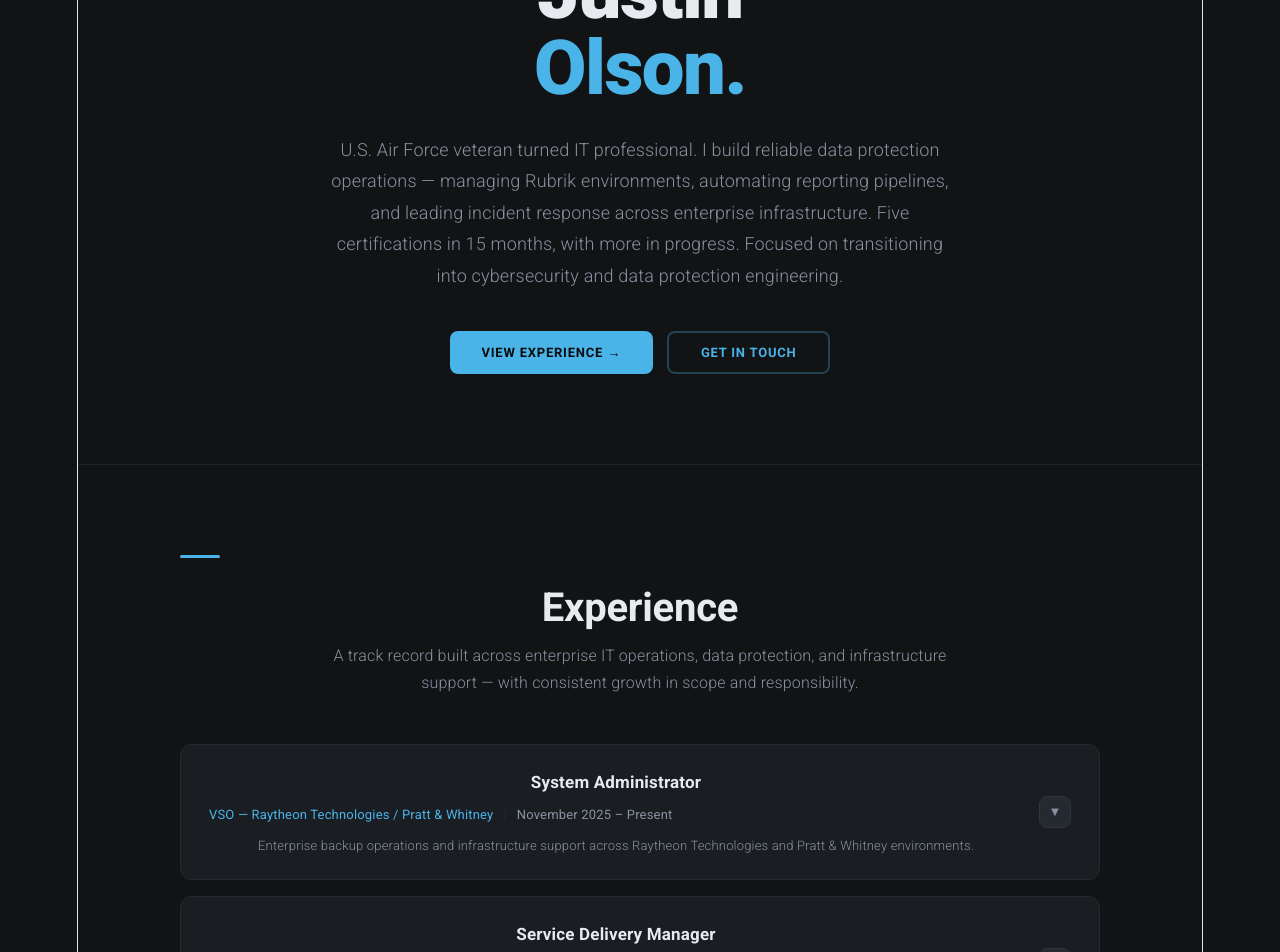
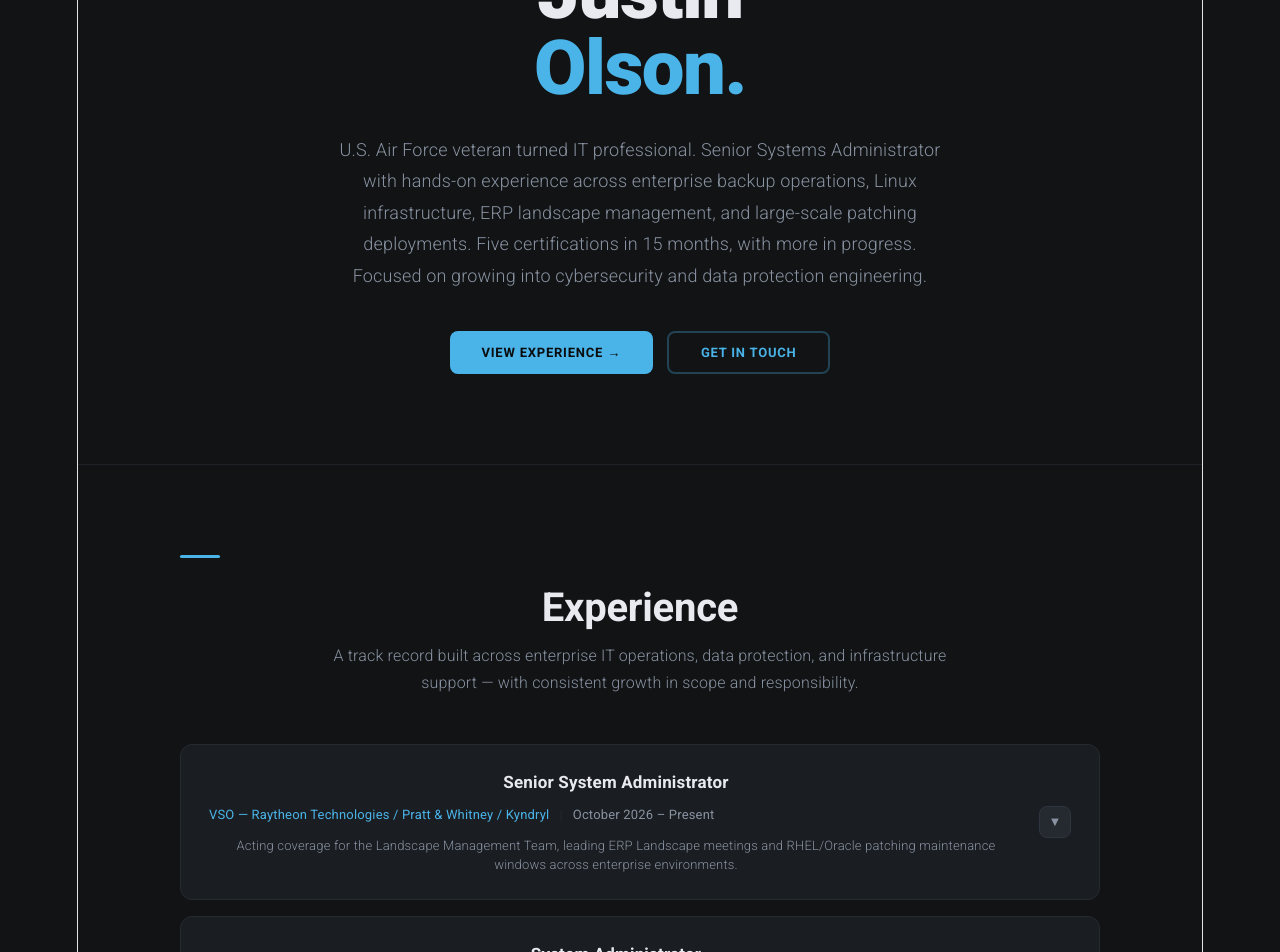
Before and after one commit to 8BitJustin/portfolio-jro, a React (Vite) app: page / in a window 1280 px wide. Shown: the part 240-1192 px from the top of the page. Built offline with nearby package versions, Linux system fonts and the light colour scheme.

Commit message:
See CHANGELOG v3.1.0

```diff
--- a/package.json
+++ b/package.json
@@ -1,7 +1,7 @@
 {
   "name": "portfolio-jro",
   "private": true,
-  "version": "3.0.4",
+  "version": "3.1.0",
   "type": "module",
   "scripts": {
     "dev": "vite",
--- a/src/App.jsx
+++ b/src/App.jsx
@@ -12,9 +12,28 @@ const NAV_LINKS = [
 
 const EXPERIENCE = [
   {
+    title: "Senior System Administrator",
+    company: "VSO — Raytheon Technologies / Pratt & Whitney / Kyndryl",
+    period: "October 2026 – Present",
+    summary: "Acting coverage for the Landscape Management Team, leading ERP Landscape meetings and RHEL/Oracle patching maintenance windows across enterprise environments.",
+    narrative: [
+      "Stepped into the Senior System Administrator role on the Landscape Management Team (LMT) to provide coverage while a team member is on leave. LMT is responsible for ensuring system health and operational readiness across enterprise Linux and ERP environments supporting Raytheon Technologies, Pratt & Whitney, and Kyndryl.",
+      "Within the first two weeks, took on two primary ownership areas: leading the weekly ERP Landscape meeting and assuming responsibility for monthly RHEL and Oracle patching maintenance windows. Both responsibilities were previously owned by an experienced team member and required rapid onboarding to processes, tooling, and stakeholder expectations.",
+      "The ERP Landscape meeting is a cross-functional standup attended by over a dozen department leads. Responsibilities include collecting slide submissions from each team, assembling and organizing a 70+ slide deck, and facilitating the meeting. The first solo run received direct positive feedback from attendees. The RHEL/Oracle patching maintenance windows are monthly overnight deployments coordinating shutdowns, patching, startups, and verification across 40+ applications. Led the first 8-hour overnight window independently, directing multiple teams and application owners through the full deployment sequence.",
+    ],
+    technologies: ["RHEL (Red Hat Enterprise Linux)", "Oracle", "Microsoft Excel", "Microsoft PowerPoint", "Microsoft 365"],
+    highlights: [
+      "Assumed acting ownership of the weekly ERP Landscape meeting within first week — collecting slides from 12–15 teams, organizing a 70+ slide deck, and facilitating the cross-departmental meeting.",
+      "Led first solo ERP Landscape meeting and received unsolicited positive feedback from multiple attendees.",
+      "Took over monthly RHEL and Oracle patching maintenance window responsibilities from departing team member with minimal transition time.",
+      "Led first 8-hour overnight production maintenance window, coordinating shutdowns, patching, startups, and verification across 40+ applications for RTX, Pratt & Whitney, and Kyndryl environments.",
+      "Maintained pre-deployment Excel tracking sheets confirming server scope, scheduling, and readiness for each patching cycle.",
+    ],
+  },
+  {
     title: "System Administrator",
     company: "VSO — Raytheon Technologies / Pratt & Whitney",
-    period: "November 2025 – Present",
+    period: "November 2025 – October 2026",
     summary: "Enterprise backup operations and infrastructure support across Raytheon Technologies and Pratt & Whitney environments.",
     narrative: [
       "Support enterprise backup infrastructure for Raytheon Technologies and Pratt & Whitney by managing operational health, onboarding new environments, and ensuring reliable protection of production systems across geographically distributed enterprise environments.",
@@ -391,14 +410,14 @@ export default function Portfolio() {
         <div className="fade-up fade-up-1" style={{ marginBottom: 18 }}>
           <span style={{ fontFamily: "'Roboto', sans-serif", fontSize: 12, letterSpacing: "0.2em", textTransform: "uppercase", color: "#4AB3E8", display: "inline-flex", alignItems: "center", gap: 10 }}>
             <span style={{ width: 24, height: 1, background: "#4AB3E8", display: "inline-block" }}></span>
-            Systems Administrator · Data Protection Specialist
+            Senior Systems Administrator · Data Protection & Infrastructure
           </span>
         </div>
         <h1 className="fade-up fade-up-2" style={{ fontFamily: "'Roboto', sans-serif", fontSize: "clamp(44px, 7vw, 76px)", fontWeight: 900, lineHeight: 1.0, letterSpacing: "-0.02em", color: "#E8EAF0", marginBottom: 28 }}>
           Justin<br /><span style={{ color: "#4AB3E8" }}>Olson.</span>
         </h1>
         <p className="fade-up fade-up-3" style={{ fontFamily: "'Roboto', sans-serif", fontSize: 18, fontWeight: 300, color: "#8892a0", lineHeight: 1.75, maxWidth: 620, marginBottom: 40, textAlign: "center", margin: "0 auto 40px" }}>
-          U.S. Air Force veteran turned IT professional. I build reliable data protection operations — managing Rubrik environments, automating reporting pipelines, and leading incident response across enterprise infrastructure. Five certifications in 15 months, with more in progress. Focused on transitioning into cybersecurity and data protection engineering.
+          U.S. Air Force veteran turned IT professional. Senior Systems Administrator with hands-on experience across enterprise backup operations, Linux infrastructure, ERP landscape management, and large-scale patching deployments. Five certifications in 15 months, with more in progress. Focused on growing into cybersecurity and data protection engineering.
         </p>
         <div className="fade-up fade-up-4 hero-btns" style={{ display: "flex", gap: 14, flexWrap: "wrap", justifyContent: "center" }}>
           <button className="btn-primary" onClick={() => scrollTo("experience")}>View Experience →</button>
```
Also changed, not shown: 1 other file (tests, documents, lock files or other folders).
